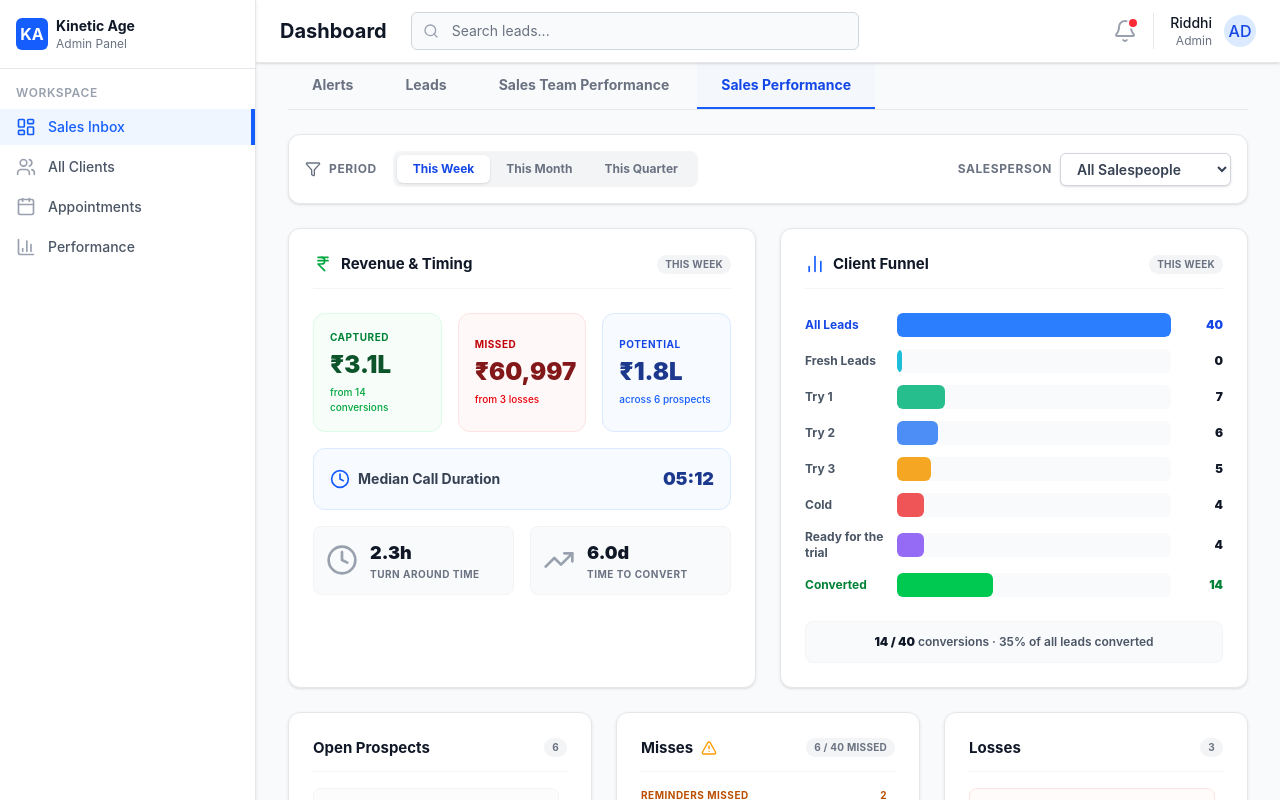
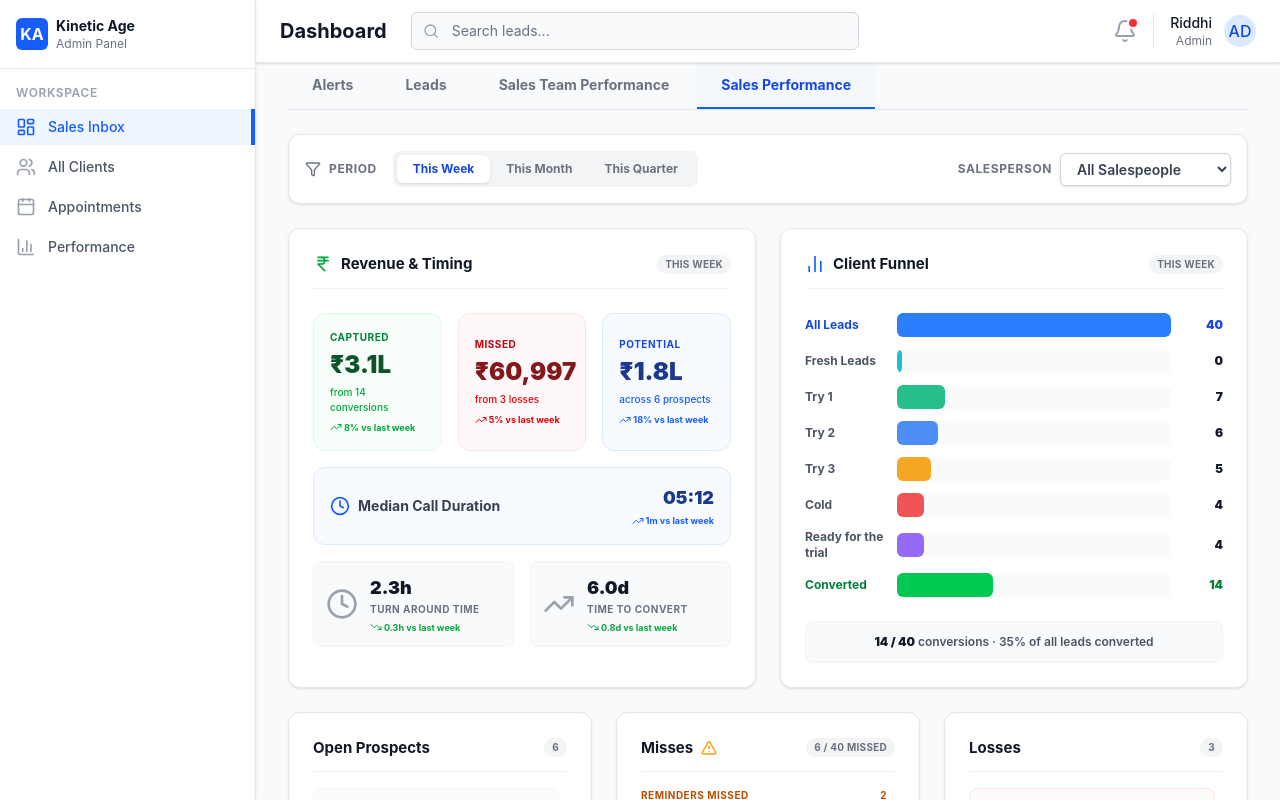
Before and after one commit to vidula18/kinetic-dashboard, a React (Vite) app: page / in a window 1280 px wide. Both pictures are taken after a click on the button "Sales Performance". Built offline with nearby package versions, Linux system fonts and the light colour scheme.

Commit message:
Add trend indicators to all metrics in Revenue and Timing

```diff
--- a/src/components/SalesPerformance.tsx
+++ b/src/components/SalesPerformance.tsx
@@ -1,5 +1,5 @@
 import { useState, useMemo } from 'react';
-import { Sparkles, BarChart2, IndianRupee, Clock, AlertTriangle, TrendingUp, Filter, X } from 'lucide-react';
+import { Sparkles, BarChart2, IndianRupee, Clock, AlertTriangle, TrendingUp, TrendingDown, Filter, X } from 'lucide-react';
 import { PERF_DATA, type PerfData, type SalespersonPerformance } from '../data/mockPerformance';
 
 const LABEL_COLORS: Record<string, string> = {
@@ -145,17 +145,20 @@ export function SalesPerformance({ onNavigateToLead }: { onNavigateToLead?: (nam
             <button type="button" onClick={() => setModalState('captured')} className="text-left bg-green-50/50 p-4 rounded-xl border border-green-100 hover:shadow-md hover:border-green-200 transition-all cursor-pointer focus:outline-none focus:ring-2 focus:ring-green-500">
               <div className="text-[10px] font-bold text-green-700 uppercase tracking-wider mb-1">Captured</div>
               <div className="text-2xl font-black text-green-900 mb-1">{formatINR(slice.captured)}</div>
-              <div className="text-[10px] text-green-600 font-medium">from {slice.conversions} conversions</div>
+              <div className="text-[10px] text-green-600 font-medium mb-1.5">from {slice.conversions} conversions</div>
+              <div className="text-[9px] font-bold text-green-600 flex items-center"><TrendingUp className="w-3 h-3 mr-0.5" /> 8% vs last week</div>
             </button>
             <button type="button" onClick={() => setModalState('missed')} className="text-left bg-red-50/50 p-4 rounded-xl border border-red-100 hover:shadow-md hover:border-red-200 transition-all cursor-pointer focus:outline-none focus:ring-2 focus:ring-red-500">
               <div className="text-[10px] font-bold text-red-700 uppercase tracking-wider mb-1">Missed</div>
               <div className="text-2xl font-black text-red-900 mb-1">{formatINR(slice.missed)}</div>
-              <div className="text-[10px] text-red-600 font-medium">from {slice.losses.length} losses</div>
+              <div className="text-[10px] text-red-600 font-medium mb-1.5">from {slice.losses.length} losses</div>
+              <div className="text-[9px] font-bold text-red-600 flex items-center"><TrendingUp className="w-3 h-3 mr-0.5" /> 5% vs last week</div>
             </button>
             <button type="button" onClick={() => setModalState('potential')} className="text-left bg-blue-50/50 p-4 rounded-xl border border-blue-100 hover:shadow-md hover:border-blue-200 transition-all cursor-pointer focus:outline-none focus:ring-2 focus:ring-blue-500">
               <div className="text-[10px] font-bold text-blue-700 uppercase tracking-wider mb-1">Potential</div>
               <div className="text-2xl font-black text-blue-900 mb-1">{formatINR(slice.potential)}</div>
-              <div className="text-[10px] text-blue-600 font-medium">across {slice.prospects.length} prospects</div>
+              <div className="text-[10px] text-blue-600 font-medium mb-1.5">across {slice.prospects.length} prospects</div>
+              <div className="text-[9px] font-bold text-blue-600 flex items-center"><TrendingUp className="w-3 h-3 mr-0.5" /> 18% vs last week</div>
             </button>
           </div>
 
@@ -164,7 +167,10 @@ export function SalesPerformance({ onNavigateToLead }: { onNavigateToLead?: (nam
               <Clock className="w-5 h-5 text-blue-600 mr-2" />
               <span className="text-sm font-bold text-gray-700">Median Call Duration</span>
             </div>
-            <div className="text-lg font-black text-blue-900">05:12</div>
+            <div className="text-right">
+              <div className="text-lg font-black text-blue-900">05:12</div>
+              <div className="text-[9px] font-bold text-blue-600 flex items-center justify-end mt-0.5"><TrendingUp className="w-3 h-3 mr-0.5" /> 1m vs last week</div>
+            </div>
           </div>
 
           <div className="grid grid-cols-1 sm:grid-cols-2 gap-4">
@@ -172,14 +178,16 @@ export function SalesPerformance({ onNavigateToLead }: { onNavigateToLead?: (nam
               <Clock className="w-8 h-8 text-gray-400 mr-3" />
               <div>
                 <div className="text-lg font-black text-gray-900">{slice.tatHours.toFixed(1)}h</div>
-                <div className="text-[10px] font-bold text-gray-500 uppercase tracking-wider">Turn Around Time</div>
+                <div className="text-[10px] font-bold text-gray-500 uppercase tracking-wider mb-1">Turn Around Time</div>
+                <div className="text-[9px] font-bold text-green-600 flex items-center"><TrendingDown className="w-3 h-3 mr-0.5" /> 0.3h vs last week</div>
               </div>
             </div>
             <div className="flex items-center p-3 bg-gray-50 border border-gray-100 rounded-lg">
               <TrendingUp className="w-8 h-8 text-gray-400 mr-3" />
               <div>
                 <div className="text-lg font-black text-gray-900">{slice.convertDays.toFixed(1)}d</div>
-                <div className="text-[10px] font-bold text-gray-500 uppercase tracking-wider">Time to Convert</div>
+                <div className="text-[10px] font-bold text-gray-500 uppercase tracking-wider mb-1">Time to Convert</div>
+                <div className="text-[9px] font-bold text-green-600 flex items-center"><TrendingDown className="w-3 h-3 mr-0.5" /> 0.8d vs last week</div>
               </div>
             </div>
           </div>
```
